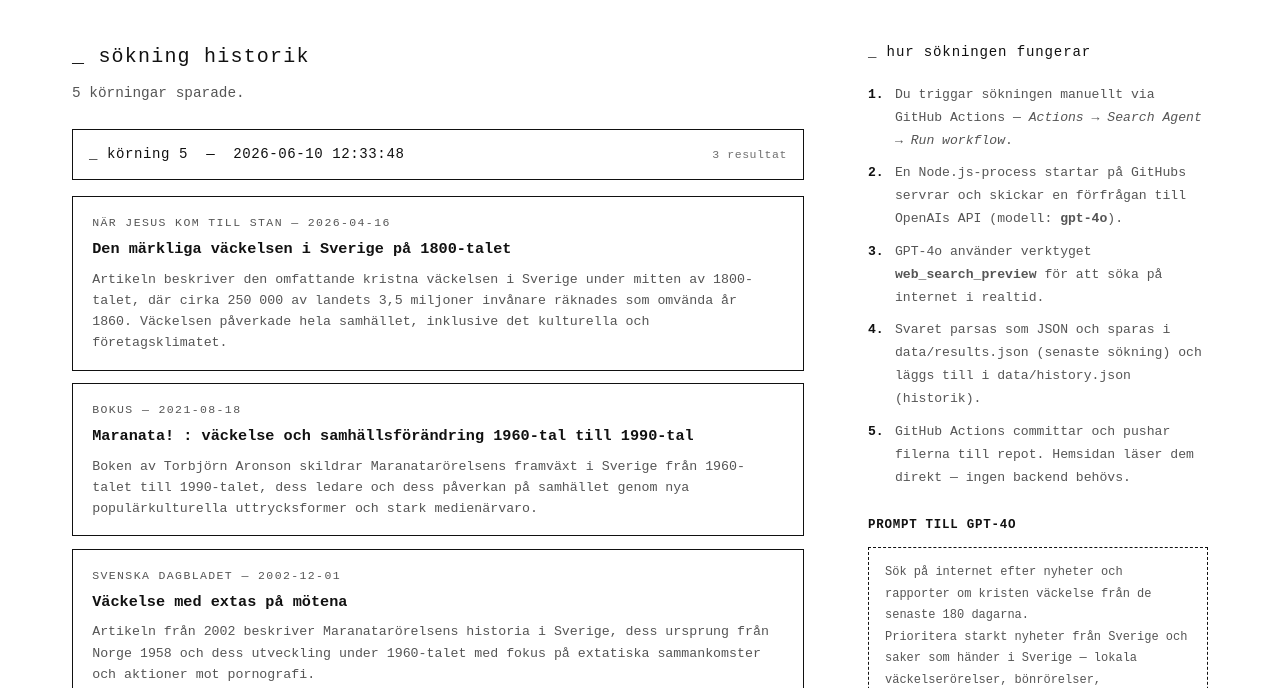
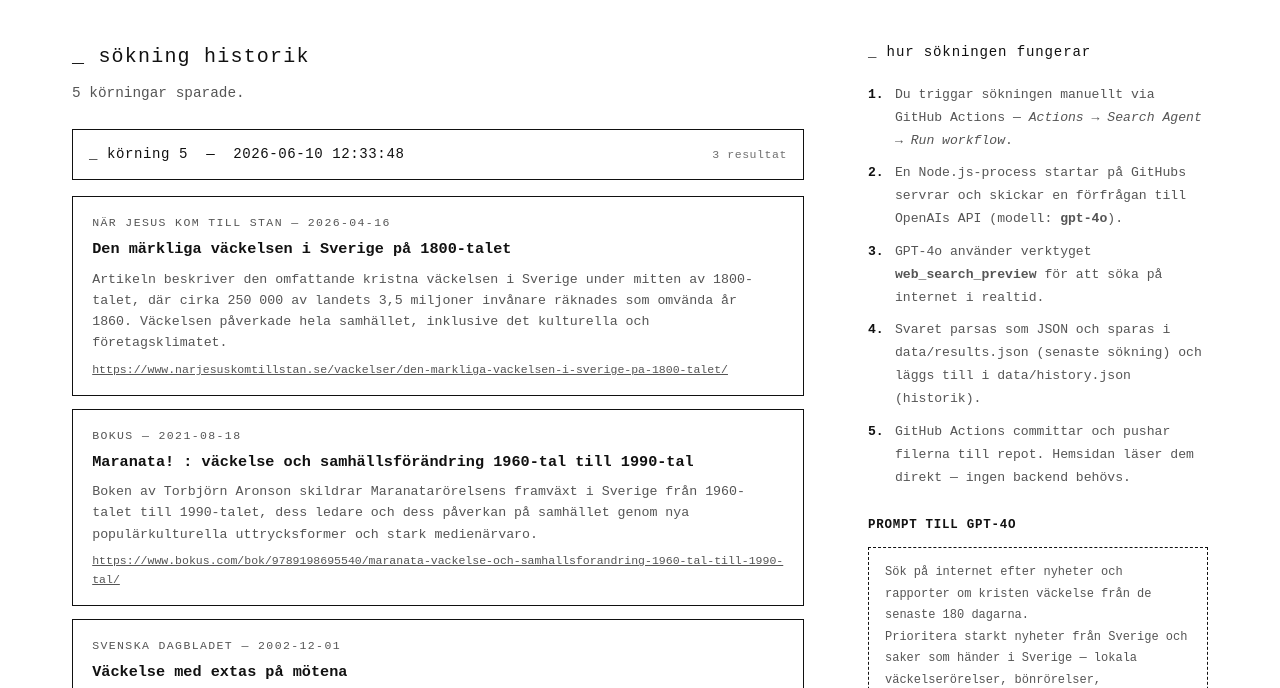
Before and after one commit to malmludvig/vackelse-nu, a plain HTML site: page admin.html in a window 1280 px wide. Shown: the part 72-760 px from the top of the page. Drawn offline with Linux system fonts and the light colour scheme.

Commit message:
feat: visa källans URL synligt i resultatkort

```diff
--- a/admin.html
+++ b/admin.html
@@ -156,6 +156,7 @@ Svara ENBART med ett JSON-objekt i exakt detta format — ingen förklarande tex
                             <span class="result-source">${r.source || ''} — ${r.date || ''}</span>
                             <div class="result-title"><a href="${r.url || '#'}" target="_blank" rel="noopener">${r.title}</a></div>
                             <div class="result-excerpt">${r.summary}</div>
+                            ${r.url ? `<div class="result-url"><a href="${r.url}" target="_blank" rel="noopener">${r.url}</a></div>` : ''}
                         </div>
                     `).join('');
 
--- a/script.js
+++ b/script.js
@@ -473,6 +473,7 @@ async function loadResults() {
                 <span class="result-source">${r.source || ''} — ${r.date || ''}</span>
                 <div class="result-title"><a href="${r.url || '#'}" target="_blank" rel="noopener">${r.title}</a></div>
                 <div class="result-excerpt">${r.summary}</div>
+                ${r.url ? `<div class="result-url"><a href="${r.url}" target="_blank" rel="noopener">${r.url}</a></div>` : ''}
             </div>
         `).join('') + `<div class="result-note">_ ${lang === 'sv' ? 'uppdaterad' : 'updated'}: ${updated}</div>`;
         status.textContent = t.agentDone;
--- a/style.css
+++ b/style.css
@@ -232,6 +232,10 @@ a:hover { text-decoration: underline; }
 
 .result-excerpt { font-size: 0.83rem; color: var(--muted); line-height: 1.6; }
 
+.result-url { margin-top: 0.4rem; font-size: 0.72rem; color: var(--muted); overflow-wrap: break-word; word-break: break-all; }
+.result-url a { color: var(--muted); text-decoration: underline; }
+.result-card:hover .result-url a { color: var(--bg); }
+
 .result-note {
     margin-top: 1.2rem;
     font-size: 0.78rem;
```
